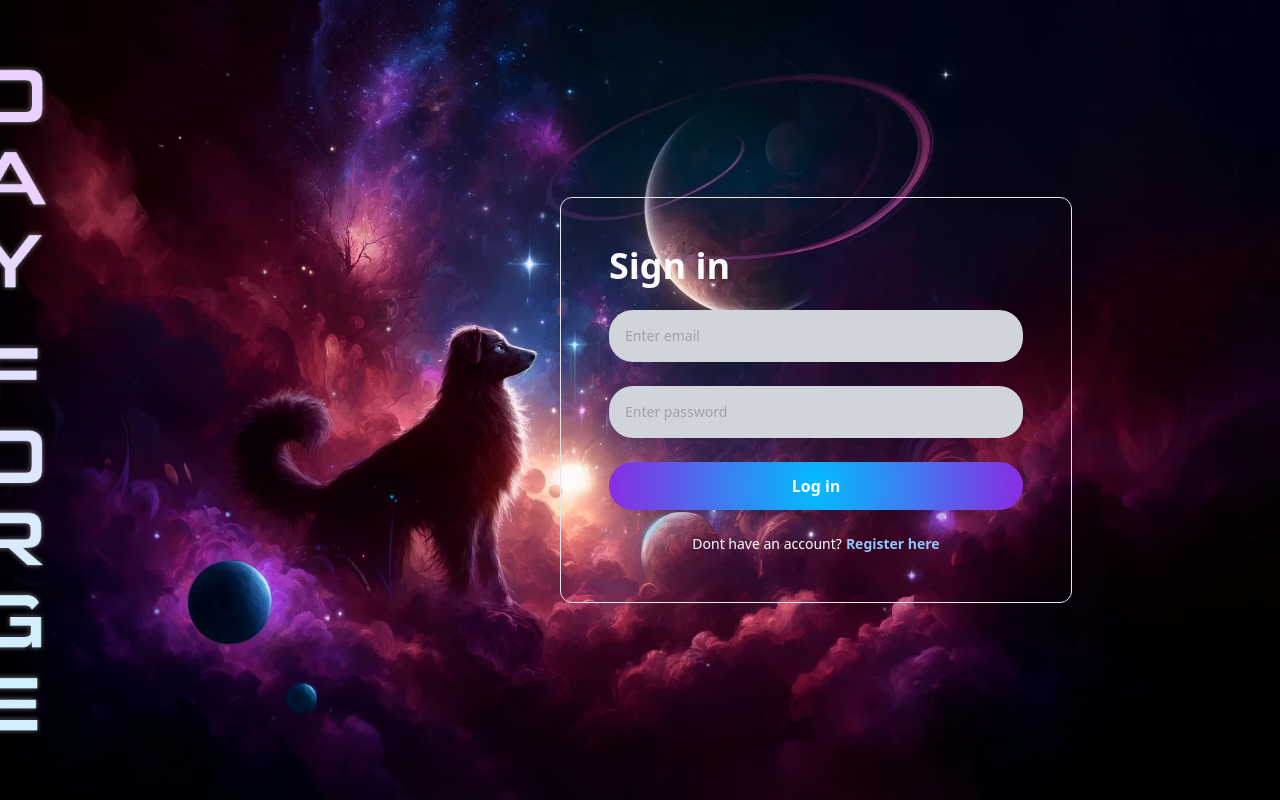
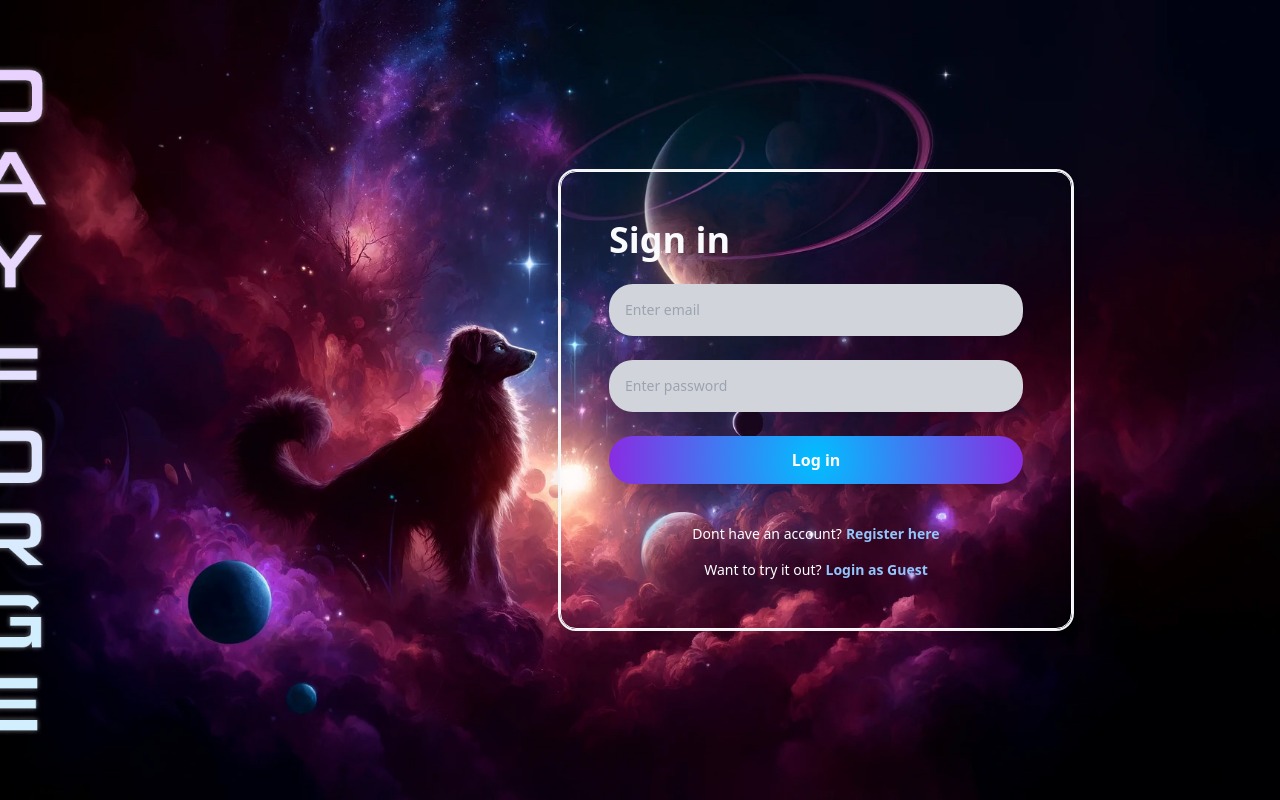
Before and after one commit to JasonBrunch/dayplanner, a Next.js app: page /testPage in a window 1280 px wide. Built offline with nearby package versions, Linux system fonts and the light colour scheme; no server answers; a web font is replaced by a local one.

Commit message:
Save point for login page refactor2

```diff
--- a/components/navbar.js
+++ b/components/navbar.js
@@ -10,10 +10,10 @@ const Navbar = ({
   currentView,
 }) => {
   return (
-    <div className="flex-shrink-0 sm:px-4 py-2 sm:py-8 sm:w-20 panel flex flex-row sm:flex-col items-center  sm:gap-7 h-16 sm:h-full sticky top-0 sm:top-auto sm:bottom-0  z-50">
+    <div className="flex-shrink-0 sm:px-4 py-2 sm:py-8 sm:w-20 background flex flex-row sm:flex-col items-center  sm:gap-7 h-16 sm:h-full sticky top-0 sm:top-auto sm:bottom-0  z-50  border-r">
       {/* Schedule button */}
       <button
-        className=" shadow w-full  flex justify-center items-center order-1"
+        className="  w-full  flex justify-center items-center order-1"
         onClick={() => {
           setCurrentView("schedule");
           refreshUserState();
@@ -24,7 +24,7 @@ const Navbar = ({
 
       {/* To Do List button */}
       <button
-        className=" shadow w-full  flex justify-center items-center order-2"
+        className="  w-full  flex justify-center items-center order-2"
         onClick={() => {
           setCurrentView("toDoList");
           refreshUserState();
@@ -35,7 +35,7 @@ const Navbar = ({
 
       {/* Meal prep button*/}
       <button
-        className=" shadow w-full flex justify-center items-center order-3"
+        className=" w-full flex justify-center items-center order-3"
         onClick={() => {
           setCurrentView("mealPrep");
           refreshUserState();
@@ -46,7 +46,7 @@ const Navbar = ({
 
       {/* User icon */}
 
-      <div className=" shadow w-full  flex justify-center items-center order-last sm:order-none">
+      <div className=" w-full  flex justify-center items-center order-last sm:order-none">
       <img src={userIcon} alt="User Icon" className="w-10 h-10" />
       </div>
 
--- a/components/toDoListController.js
+++ b/components/toDoListController.js
@@ -3,6 +3,7 @@ import ToDoList from "./toDoList"; // Import the ToDoList component
 import { useUser } from "@/context/userContext";
 import Modal from "./modal";
 import ButtonMain from "./buttonMain";
+import ButtonHighlight from "./buttonHighlight";
 import { v4 as uuidv4 } from "uuid";
 
 
@@ -230,9 +231,9 @@ function ToDoListController() {
   return (
     <div className="p-1 md:p-8  h-full">
       {lists.length === 0 && (
-        <div className="heading1">CREATE A LIST ...</div>
+        <div className="heading1 backgroundText">CREATE A LIST ...</div>
       )}
-      <ButtonMain
+      <ButtonHighlight
         onClick={handleOpenModal}
         text="Add New List"
       />
--- a/pages/testPage.js
+++ b/pages/testPage.js
@@ -29,10 +29,32 @@ function LoginPage() {
             setLoginError(response.message);
         }
     };
+
+    const handleGuestRegister = async () => {
+        try {
+            const response = await fetch('/api/guest-login', {
+                method: 'POST',
+                headers: { 'Content-Type': 'application/json' },
+            });
+            const result = await response.json();
+            if (response.ok) {
+                console.log("Guest login successful: ", result);
+                login(result.user); // Log in the guest user
+                router.push("/dashboard"); // Redirect to the dashboard
+            } else {
+                console.error("Guest Login Error: ", result.message);
+                setLoginError(result.message);
+            }
+        } catch (error) {
+            console.error("Network Error on Guest Login: ", error);
+            setLoginError(error.message || 'Failed to login as guest');
+        }
+    };
+
     return (
         <div className="flex justify-end items-center h-screen w-full bg-no-repeat bg-cover bg-center"
             style={{ backgroundImage: `url('/dayforge.jpg')` }}>
-            <div className="w-full max-w-lg p-12 lg:mr-52 border rounded-xl">
+            <div className="w-full max-w-lg p-12 lg:mr-52 border border-gray-50 rounded-2xl outline outline-gray-100 outline-2 shadow-lg">
                 <form className="space-y-6" onSubmit={handleLogin}>
 
                     <h3 className="text-4xl font-bold text-gray-50">Sign in</h3>
@@ -65,7 +87,7 @@ function LoginPage() {
                         >
                             Log in
                         </button>
-                    </div>
+                    </div><div>
                         <p className="text-sm mt-10 text-center text-white">
                             Dont have an account?
                             <Link
@@ -75,6 +97,20 @@ function LoginPage() {
                                 Register here
                             </Link>
                         </p>
+
+                        <div className="text-sm mt-4 text-center text-white">
+                            Want to try it out?
+
+                        <button
+                        onClick={handleGuestRegister}
+                        className="text-blue-300 font-semibold hover:underline ml-1"
+                            >
+                                Login as Guest
+                            </button>   </div>
+
+
+
+                        </div>
                 </form></div>
 
 
```
Lines whose indentation alone changed are shown as unchanged.
